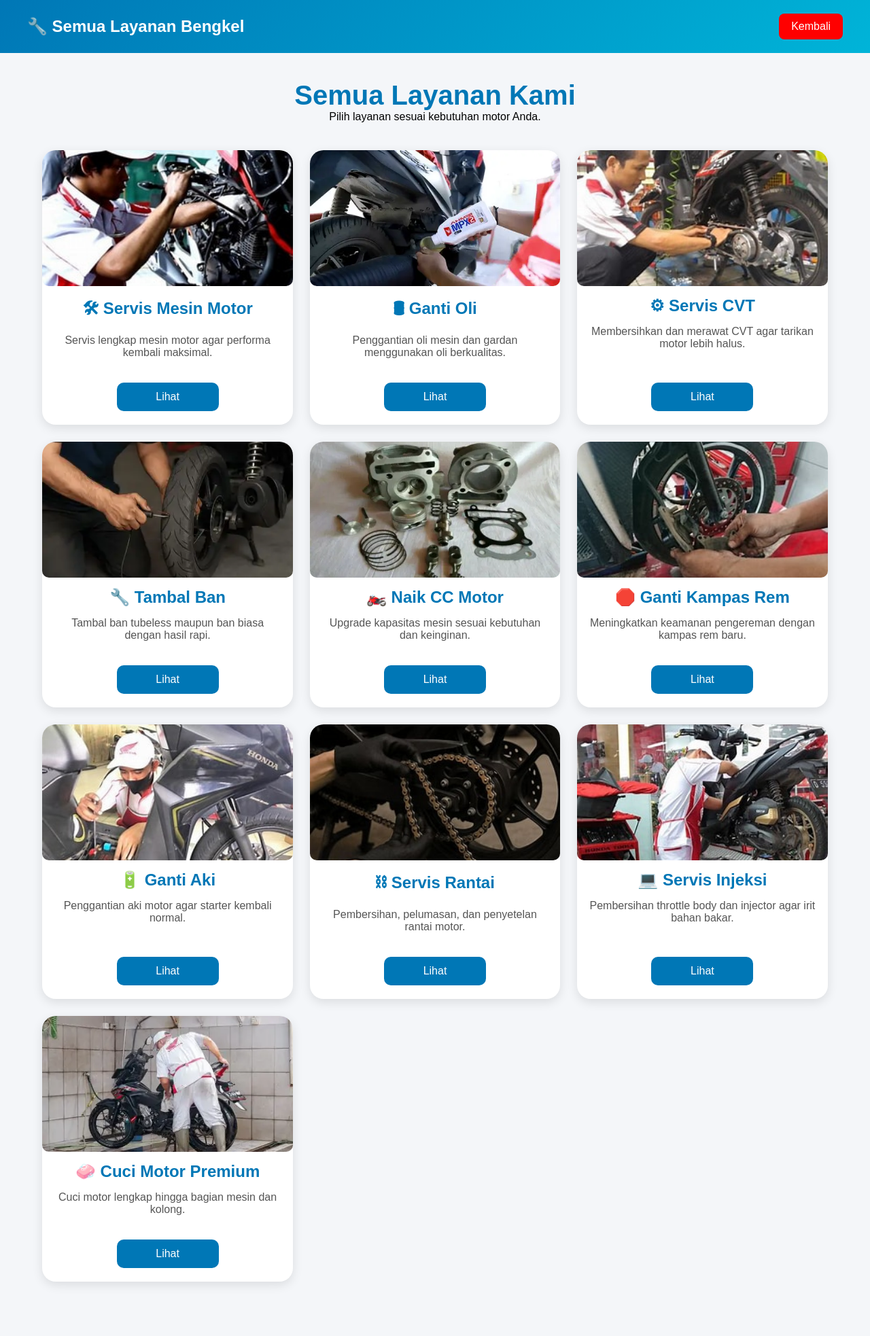
After one commit to jrceplos420/situs-web_1, a PHP site: page /layanan.php in a window 1280 px wide. The commit adds this page. Shown: the whole page at 68% size. Run offline with PHP 8.4, Linux system fonts and the light colour scheme.

Commit message:
update web customer 4

```diff
--- /dev/null
+++ b/layanan.php
@@ -0,0 +1,241 @@
+<!DOCTYPE html>
+<html>
+
+<head>
+    <title>Semua Layanan</title>
+
+    <style>
+        * {
+            margin: 0;
+            padding: 0;
+            box-sizing: border-box;
+            font-family: Arial, sans-serif;
+        }
+
+        body {
+            background: #f4f6f9;
+        }
+
+        .navbar {
+            background: linear-gradient(135deg, #0077b6, #00b4d8);
+            padding: 20px 40px;
+            display: flex;
+            justify-content: space-between;
+            align-items: center;
+            color: white;
+        }
+
+        .navbar a {
+            color: white;
+            text-decoration: none;
+            background: red;
+            padding: 10px 18px;
+            border-radius: 8px;
+        }
+
+        .judul {
+            text-align: center;
+            margin: 40px 0;
+        }
+
+        .judul h1 {
+            color: #0077b6;
+            font-size: 40px;
+        }
+
+        .cards {
+
+            display: grid;
+
+            grid-template-columns: repeat(auto-fit, minmax(280px, 1fr));
+
+            gap: 25px;
+
+            width: 95%;
+
+            margin: auto;
+
+            margin-bottom: 40px;
+
+        }
+
+        .card {
+
+            background: white;
+
+            border-radius: 20px;
+
+            box-shadow: 0 5px 15px rgba(0, 0, 0, .1);
+
+            overflow: hidden;
+
+            transition: .3s;
+
+            display: flex;
+
+            flex-direction: column;
+
+        }
+
+        .card:hover {
+
+            transform: translateY(-8px);
+
+        }
+
+        .card img {
+
+            width: 100%;
+
+            height: 220px;
+
+            object-fit: cover;
+
+        }
+
+        .card h2 {
+
+            text-align: center;
+
+            margin-top: 15px;
+
+            color: #0077b6;
+
+        }
+
+        .card p {
+
+            padding: 15px;
+
+            text-align: center;
+
+            color: #555;
+
+            flex: 1;
+
+        }
+
+        .btn {
+
+            width: 150px;
+
+            margin: 20px auto;
+
+            padding: 12px;
+
+            background: #0077b6;
+
+            color: white;
+
+            text-decoration: none;
+
+            text-align: center;
+
+            border-radius: 10px;
+
+            display: block;
+
+        }
+
+        .btn:hover {
+
+            background: #005b8f;
+
+        }
+    </style>
+
+</head>
+
+<body>
+
+    <div class="navbar">
+
+        <h2>🔧 Semua Layanan Bengkel</h2>
+
+        <a href="customer.php">Kembali</a>
+
+    </div>
+
+    <div class="judul">
+
+        <h1>Semua Layanan Kami</h1>
+
+        <p>Pilih layanan sesuai kebutuhan motor Anda.</p>
+
+    </div>
+
+    <div class="cards">
+
+        <div class="cards">
+
+            <div class="card">
+                <img src="servis mesin motor.jpg" style="width:100%;height:200px;object-fit:cover;border-radius:10px;">
+                <h2>🛠 Servis Mesin Motor</h2>
+                <p>Servis lengkap mesin motor agar performa kembali maksimal.</p>
+                <a href="servis_motor.php" class="btn">Lihat</a>
+            </div>
+
+            <div class="card">
+                <img src="ganti oli.webp" style="width:100%;height:200px;object-fit:cover;border-radius:10px;">
+                <h2>🛢 Ganti Oli</h2>
+                <p>Penggantian oli mesin dan gardan menggunakan oli berkualitas.</p>
+                <a href="ganti_oli.php" class="btn">Lihat</a>
+            </div>
+
+            <div class="card">
+                <img src="servis cvt.jpg" style="width:100%;height:200px;object-fit:cover;border-radius:10px;">
+                <h2>⚙ Servis CVT</h2>
+                <p>Membersihkan dan merawat CVT agar tarikan motor lebih halus.</p>
+                <a href="servis_cvt.php" class="btn">Lihat</a>
+            </div>
+
+            <div class="card">
+                <img src="tambal ban.webp" style="width:100%;height:200px;object-fit:cover;border-radius:10px;">
+                <h2>🔧 Tambal Ban</h2>
+                <p>Tambal ban tubeless maupun ban biasa dengan hasil rapi.</p>
+                <a href="tambal_ban.php" class="btn">Lihat</a>
+            </div>
+
+            <div class="card">
+                <img src="boreup.webp" style="width:100%;height:200px;object-fit:cover;border-radius:10px;">
+                <h2>🏍️ Naik CC Motor</h2>
+                <p>Upgrade kapasitas mesin sesuai kebutuhan dan keinginan.</p>
+                <a href="naik_cc.php" class="btn">Lihat</a>
+            </div>
+
+            <div class="card">
+                <img src="kampas_rem.jpg" style="width:100%;height:200px;object-fit:cover;border-radius:10px;">
+                <h2>🛑 Ganti Kampas Rem</h2>
+                <p>Meningkatkan keamanan pengereman dengan kampas rem baru.</p>
+                <a href="kampas_rem.php" class="btn">Lihat</a>
+            </div>
+
+            <div class="card">
+                <img src="ganti_aki.jpg" style="width:100%;height:200px;object-fit:cover;border-radius:10px;">
+                <h2>🔋 Ganti Aki</h2>
+                <p>Penggantian aki motor agar starter kembali normal.</p>
+                <a href="ganti_aki.php" class="btn">Lihat</a>
+            </div>
+
+            <div class="card">
+                <img src="rantai.jpg" style="width:100%;height:200px;object-fit:cover;border-radius:10px;">
+                <h2>⛓ Servis Rantai</h2>
+                <p>Pembersihan, pelumasan, dan penyetelan rantai motor.</p>
+                <a href="servis_rantai.php" class="btn">Lihat</a>
+            </div>
+
+            <div class="card">
+                <img src="injeksi.jpg" style="width:100%;height:200px;object-fit:cover;border-radius:10px;">
+                <h2>💻 Servis Injeksi</h2>
+                <p>Pembersihan throttle body dan injector agar irit bahan bakar.</p>
+                <a href="servis_injeksi.php" class="btn">Lihat</a>
+            </div>
+
+            <div class="card">
+                <img src="cuci_motor.webp" style="width:100%;height:200px;object-fit:cover;border-radius:10px;">
+                <h2>🧼 Cuci Motor Premium</h2>
+                <p>Cuci motor lengkap hingga bagian mesin dan kolong.</p>
+                <a href="cuci_motor.php" class="btn">Lihat</a>
+            </div>
+
+        </div>
```
Also changed, not shown: customer.php (+10 -2 lines), cuci_motor.webp (added), gambar/kampas_rem.jpg (added), ganti_aki.jpg (added), ganti_shok.jpg (added), injeksi.jpg (added), kampas_rem.jpg (added), rantai.jpg (added).
